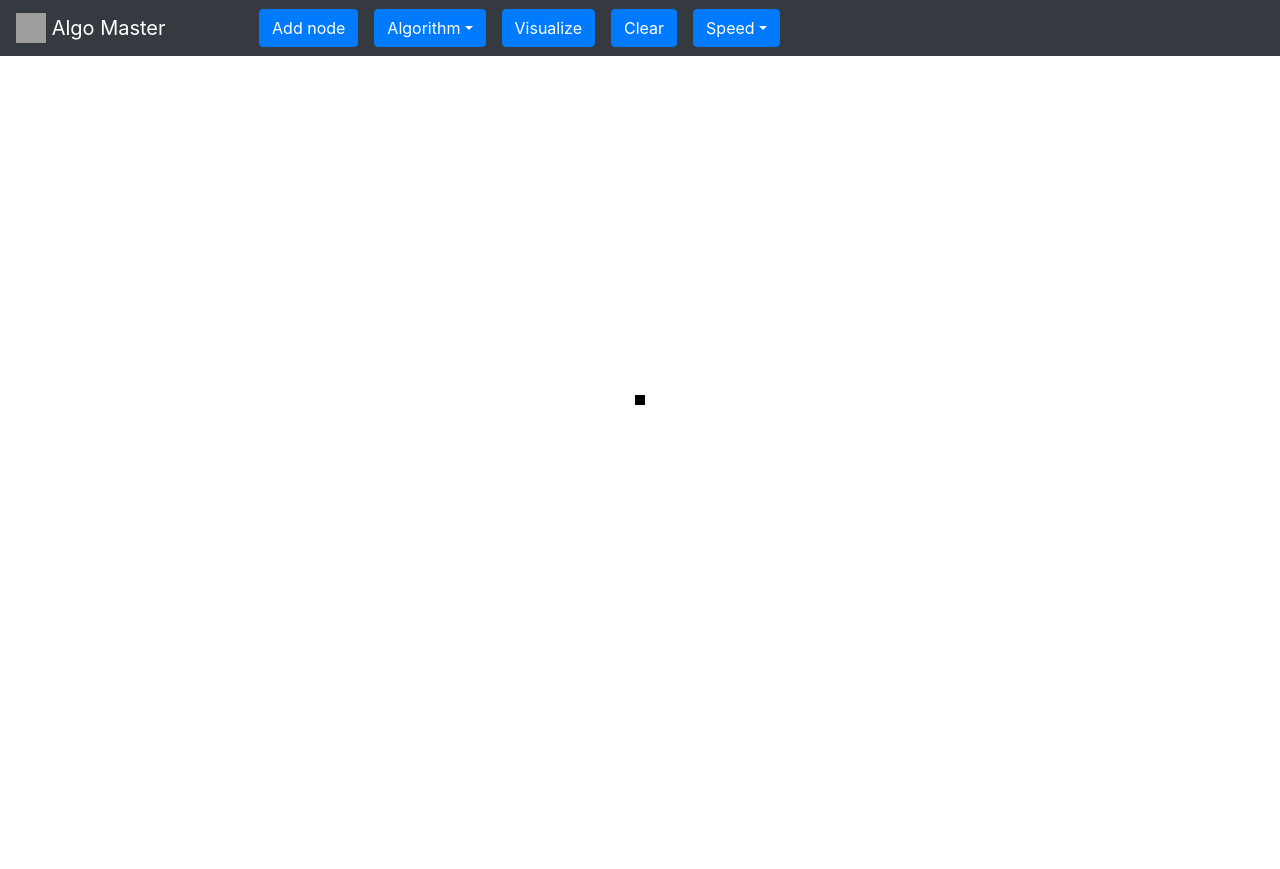
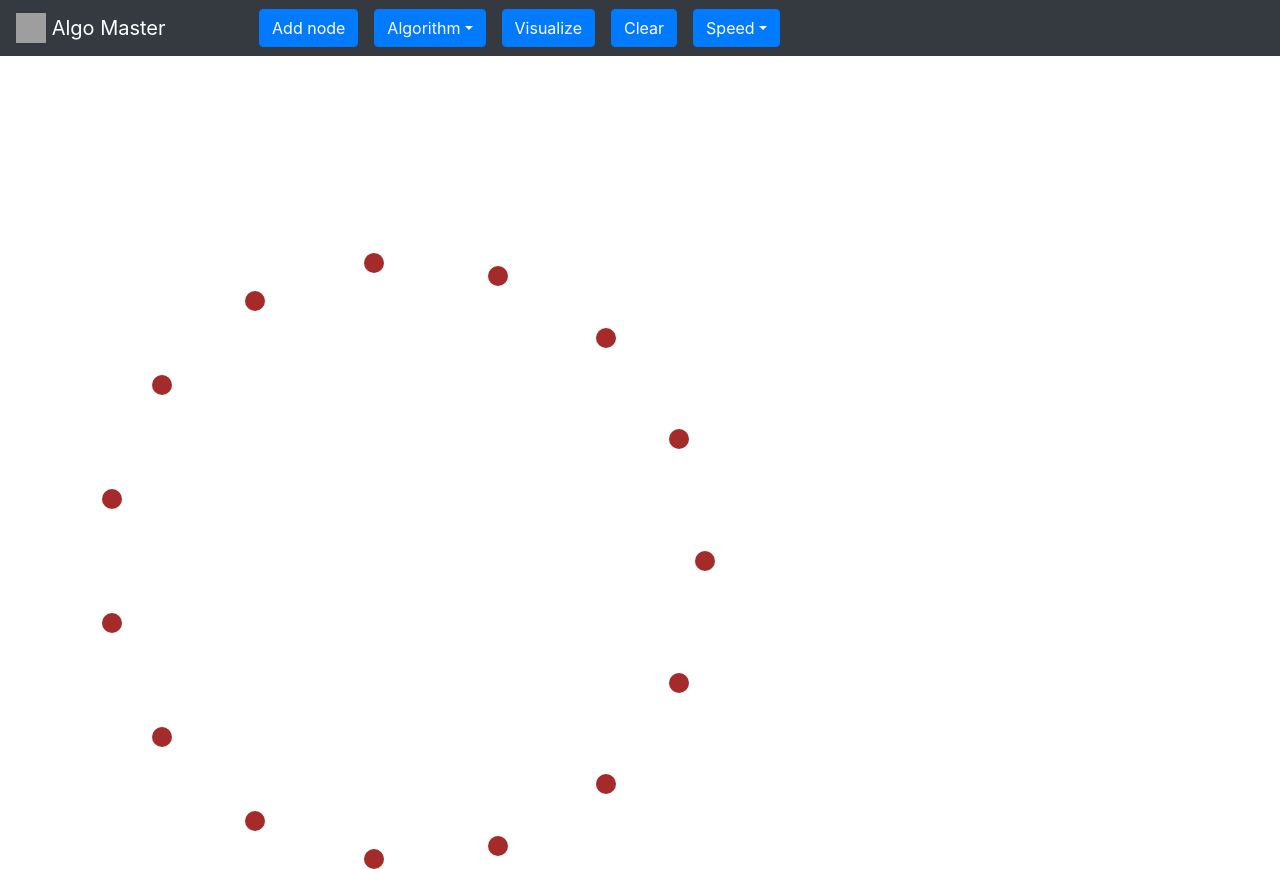
Before and after one commit to srv-twry/distributed-algorithm-visualizer, a React (Create React App) app: page / in a window 1280 px wide. Before the commit the page ends 800 px from the top, so only its background shows below. Built offline with nearby package versions, Linux system fonts and the light colour scheme; grey boxes are pictures that could not be loaded.

Commit message:
Add css for placing rings

```diff
--- /dev/null
+++ b/src/components/node/node.css
@@ -0,0 +1,7 @@
+#node {
+    display:"inline-block";
+    width:20px;
+    height:20px;
+    border-radius: 50%;
+    background-color: brown;
+}
--- a/src/components/node/node.js
+++ b/src/components/node/node.js
@@ -1,11 +1,12 @@
 import React from 'react';
+import "./node.css";
 
 class Node extends React.Component {
     // Needs: id, uuid, x and y coordinates, isLeader.
     render() {
         return (
-            <div>
-                <h1>{this.props.id}</h1>
+            <div id="node">
+
             </div>
         );
     }
--- a/src/components/ring/ring.css
+++ b/src/components/ring/ring.css
@@ -1,12 +1,4 @@
-#center {
-    width: 10px;
-    height: 10px;
+#container {
+    width: auto;
     position: relative;
-    margin: auto;
-    background: #000;
-    position: absolute;
-    left: 50%;
-    top: 50%;
-    -webkit-transform: translate(-50%, -50%);
-    transform: translate(-50%, -50%);
 }
--- a/src/components/ring/ring.js
+++ b/src/components/ring/ring.js
@@ -1,10 +1,11 @@
 import React from 'react';
 import "./ring.css"
+import Node from "../node/node.js";
 import distributeNodes from './utils';
 
 class Ring extends React.Component {
     static defaultProps = {
-        numNodes: 3,
+        numNodes: 15,
         algorithm: "LCR",
         speed: "Normal"
     }
@@ -12,13 +13,14 @@ class Ring extends React.Component {
     constructor(props) {
         super(props);
         this.state = {
-            "nodes": this.generateNodes()
+            "nodes": this.generateNodes(),
+            "containerWidth": null
         }
     }
 
     generateNodes() {
         let createdNodes = [], coordinates = [];
-        coordinates = distributeNodes(200, 800, 800, 10, this.props.numNodes);
+        coordinates = distributeNodes(300, 800, 1000, 10, this.props.numNodes);
 
         for (let index = 0; index < this.props.numNodes; index++) {
             let uniqueIdentifier;
@@ -54,10 +56,35 @@ class Ring extends React.Component {
         return createdNodes;
     }
 
+    // source: https://stackoverflow.com/a/49059117/6748052
+    componentDidMount() {
+        this.setState({
+            containerWidth: this.container.offsetWidth,
+        });
+    }
+
+    generateStyles() {
+        let containerWidth = document.getElementById("container");
+        console.log(containerWidth);
+    }
+
+    renderContent() {
+        return (
+            <div>
+                {this.state.nodes.map(node =>
+                    <div key={node.id} style={{ top: node.yCoordinate + "px", left: node.xCordinate + "px", position: "absolute" }}>
+                        <Node node={node} />
+                    </div>)}
+            </div>
+        );
+    }
+
     render() {
+        const { containerWidth } = this.state;
+
         return (
-            <div id="container">
-                <div id="center" style={{ textAlign: "center" }}></div>
+            <div id="container" ref={el => (this.container = el)}>
+                {containerWidth && this.renderContent()}
             </div>
         );
     }
```
